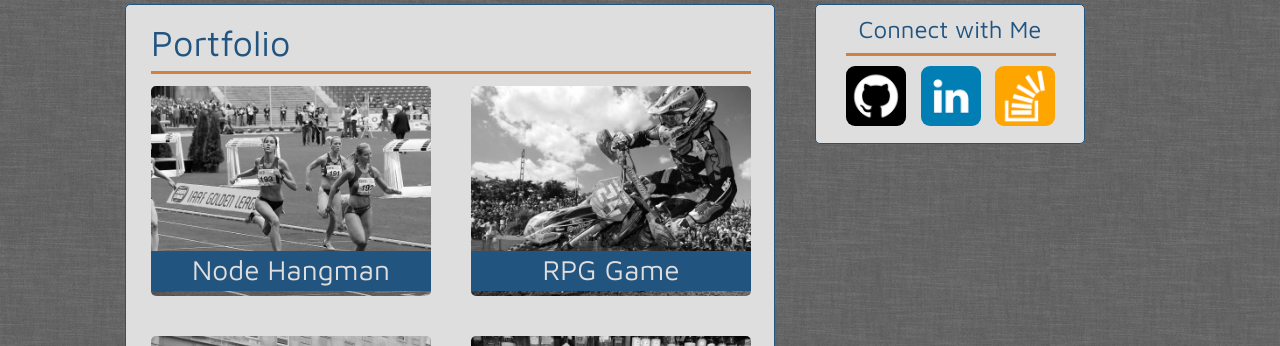
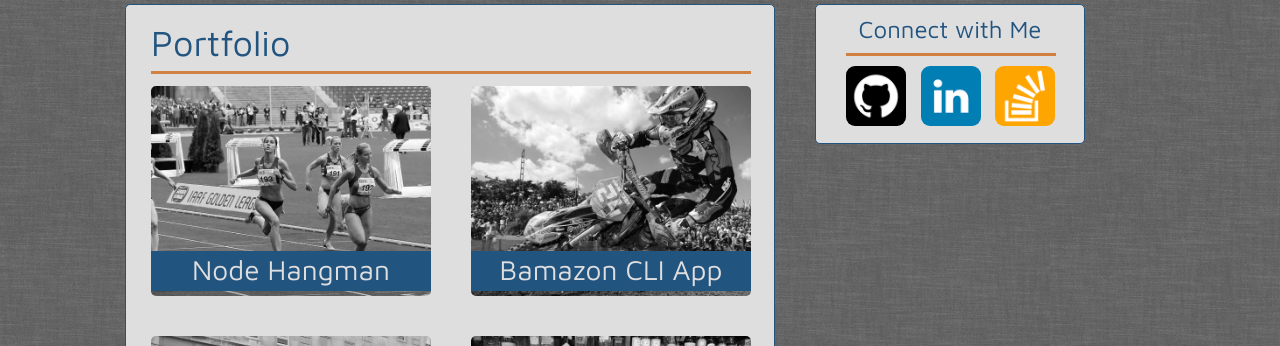
Before and after one commit to rjp11/Basic-Portfolio, a plain HTML site: page portfolio.html in a window 1280 px wide. Shown: the part 119-465 px from the top of the page. Drawn offline with Linux system fonts and the light colour scheme.

Commit message:
Bamazon CLI app added to portfolio

```diff
--- a/portfolio.html
+++ b/portfolio.html
@@ -44,9 +44,11 @@
 						</div>
 					</div>
 					<div class="rpg">
-						<img src="assets/images/rpg.jpg" alt="rpg game">
+						<a href="https://rjp11.github.io/Basic-Portfolio/portfolio.html">
+							<img id="hm" src="assets/images/rpg.jpg" alt="Node Bamazon CLI App">
+						</a>
 						<div id="rpgtitle">
-							<h4>RPG Game</h4>
+							<h4>Bamazon CLI App</h4>
 						</div>
 					</div>
 					<div class="trivia">
```
